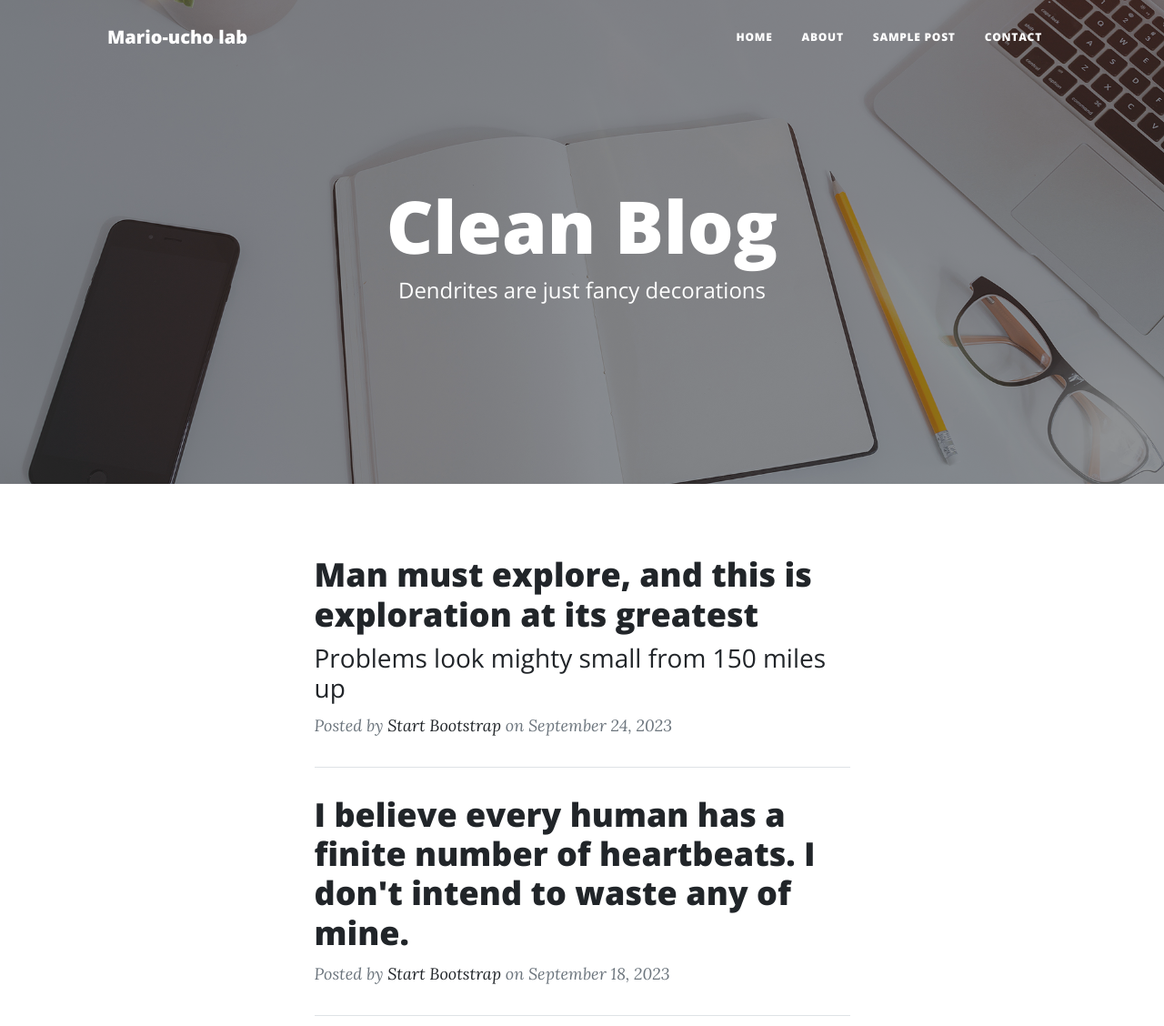
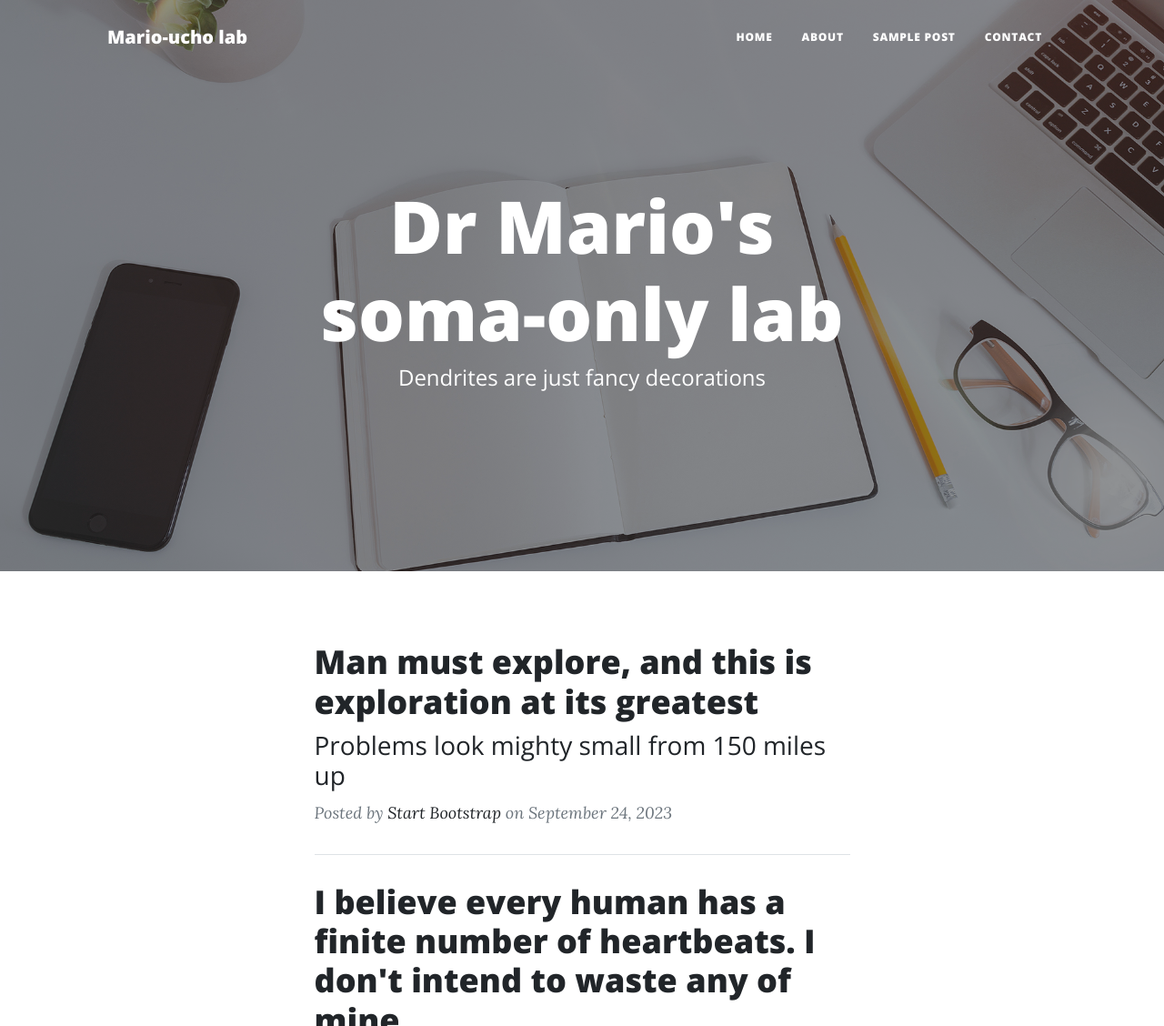
Before and after one commit to Timothysit/test-website, a plain HTML site: page index.html in a window 1280 px wide. Shown: the top 1128 px of the page at 91% size. Drawn offline with nearby package versions, Linux system fonts and the light colour scheme.

Commit message:
changed title second try

```diff
--- a/index.html
+++ b/index.html
@@ -40,7 +40,7 @@
                 <div class="row gx-4 gx-lg-5 justify-content-center">
                     <div class="col-md-10 col-lg-8 col-xl-7">
                         <div class="site-heading">
-                            <h1>Clean Blog</h1>
+                            <h1>Dr Mario's soma-only lab</h1>
                             <span class="subheading">Dendrites are just fancy decorations</span>
                         </div>
                     </div>
```
